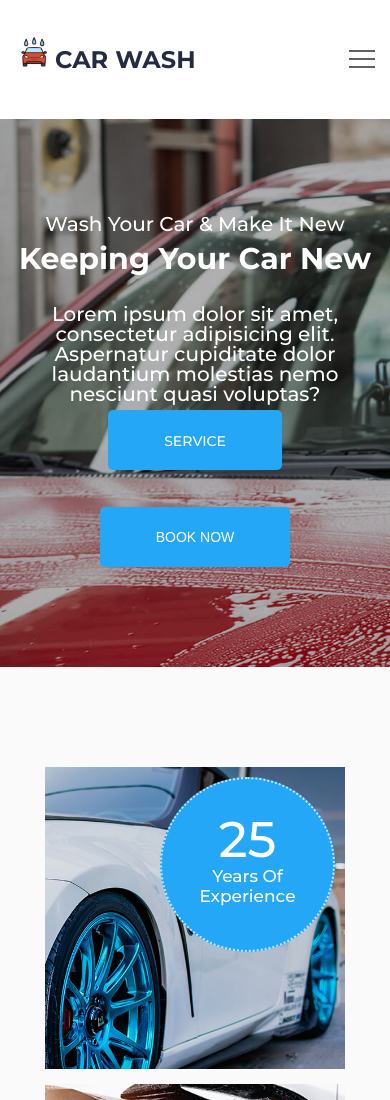
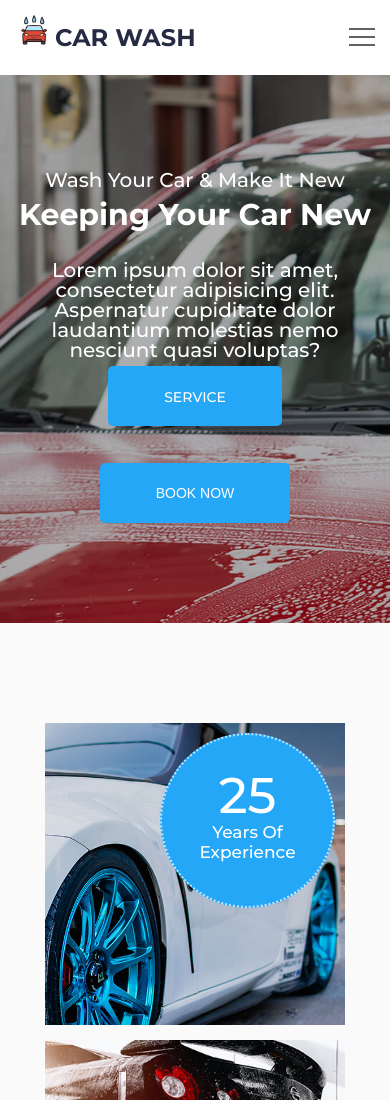
Before and after one commit to THEyarik/CarWashing, a plain HTML site: page index.html in a window 390 px wide. Shown: the top 1100 px of the page. Drawn offline with Linux system fonts and the light colour scheme.

Commit message:
Fixs some bugs

```diff
--- a/css/style.css
+++ b/css/style.css
@@ -61,6 +61,13 @@ body {
     display: flex;
     min-height: 104px;
     align-items: center;
+}
+@media (max-width: 850px) {
+    .header__container {
+        display: flex;
+        min-height: 60px;
+        align-items: center;
+    }
 }
 .header__logo-icon{
     height: 40px;
@@ -175,7 +182,7 @@ body {
     display: flex;
     align-items: center;
     position: absolute;
-    top: 46px;
+    top: 24px;
     right: 15px;
     width: 26px;
     height: 26px;
```
